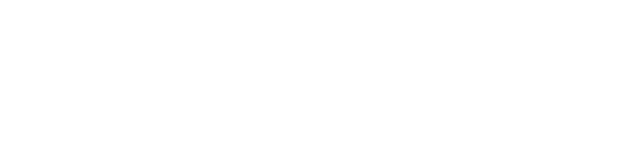
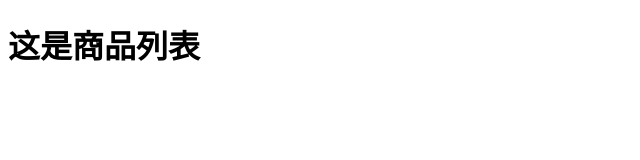
Before and after one commit to caiyongteng/xz, a plain HTML site: page product.html in a window 1280 px wide. Shown: the whole page, without its empty margins (0-640 px from the left). Drawn offline with Linux system fonts and the light colour scheme.

Commit message:
这是xz

```diff
--- a/product.html
+++ b/product.html
@@ -5,6 +5,6 @@
 	<title>商品模块分支</title>
 </head>
 <body>
-
+<h1>这是商品列表</h1>
 </body>
 </html>
```
Also changed, not shown: 1 other file.
